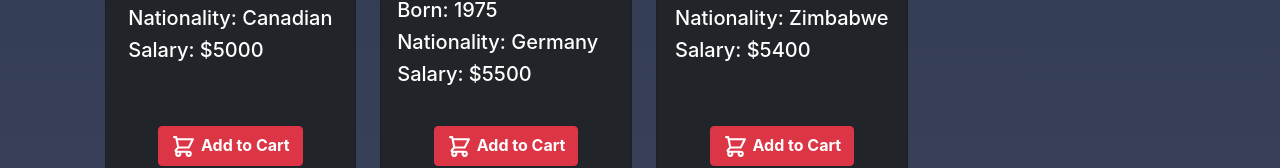
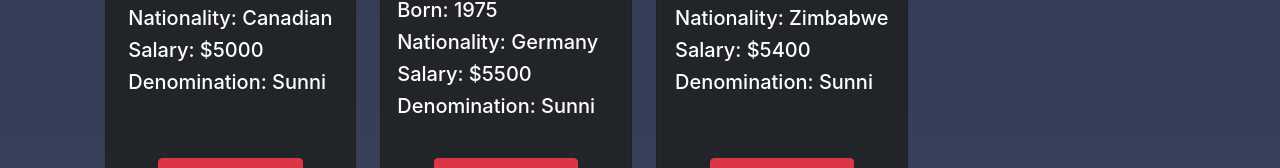
Before and after one commit to md-nazim-Hossain/islamic-schoolar-website, a React (Create React App) app: page / in a window 1280 px wide. Shown: the part 324-492 px from the top of the page. Built offline with nearby package versions, Linux system fonts and the light colour scheme.

Commit message:
added more one field

```diff
--- a/src/components/Scholar/Scholar.js
+++ b/src/components/Scholar/Scholar.js
@@ -1,7 +1,8 @@
 import React from 'react';
 import './Scholar.css'
 const Scholar = (props) => {
-    const {name,born,image,nationality,salary} = props.scholar;
+    const {name,born,image,nationality,salary,denomination} = props.scholar;
+    console.log(props)
     return (
         <div className="col py-3">
             <div className="card h-100 d-flex justify-content-center align-items-center bg-dark text-white rounded">
@@ -11,6 +12,7 @@ const Scholar = (props) => {
                     <h5 className="card-title">Born: {born}</h5>
                     <h5 className="card-title">Nationality: {nationality}</h5>
                     <h5 className="card-title">Salary: ${salary}</h5>
+                    <h5 className="card-title">Denomination: {denomination}</h5>
                 </div>
                 <div className='p-3'>
                     <button className='btn btn-danger text-white fw-bold' onClick={()=>props.handleAddToCart(props.scholar)}>
```
